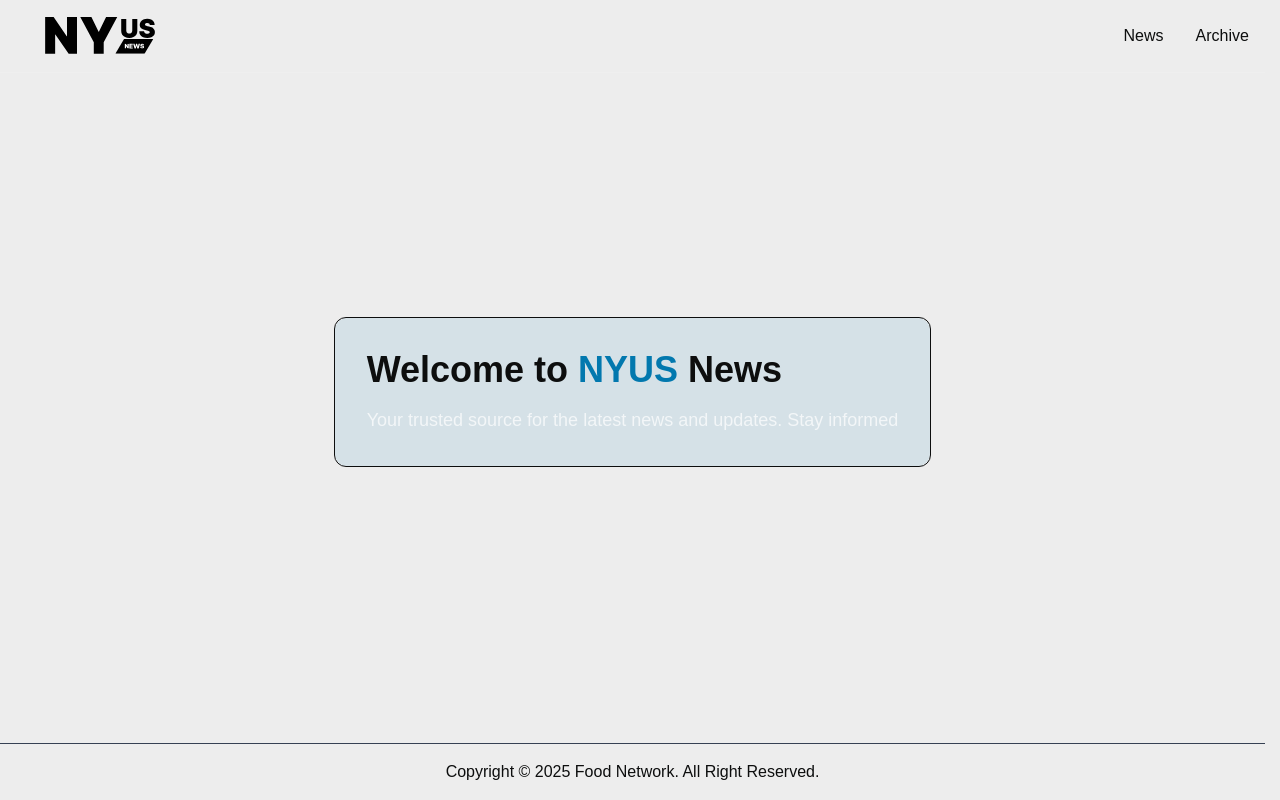
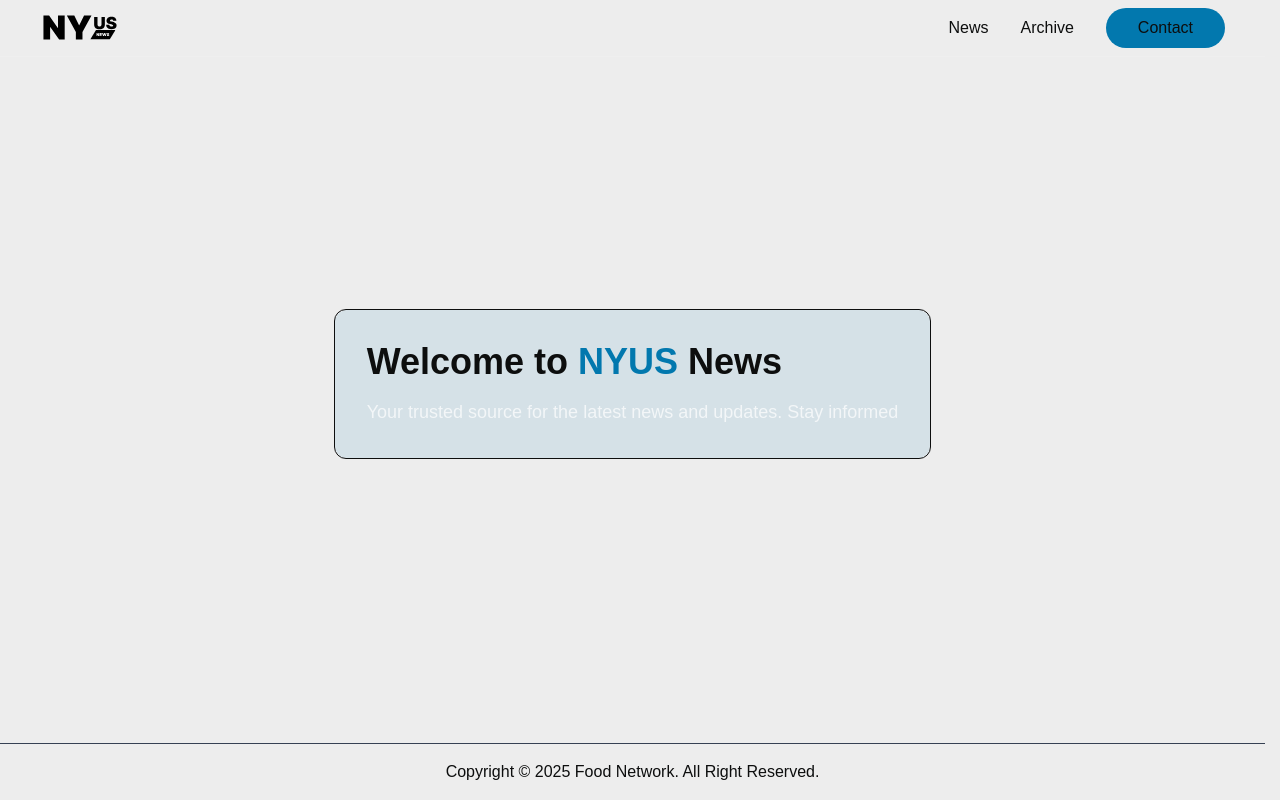
Before and after one commit to sundeeseeyou/articles, a Next.js app: page / in a window 1280 px wide. Built offline with nearby package versions, Linux system fonts and the light colour scheme.

Commit message:
feat(fix): fix overlay animation

```diff
--- a/src/app/layout.tsx
+++ b/src/app/layout.tsx
@@ -27,7 +27,7 @@ export default function RootLayout({
   return (
     <html lang="en">
       <body
-        className={`flex flex-col min-h-screen w-full max-w-screen mx-auto overflow-x-hidden ${manrope.variable} ${geistMono.variable} antialiased `}
+        className={`flex flex-col min-h-screen w-full max-w-[1920px] mx-auto overflow-x-hidden ${manrope.variable} ${geistMono.variable} antialiased `}
       >
         <MainHeader />
         <main className="flex flex-col justify-center items-center flex-grow max-w-screen mx-auto lg:px-6 px-5">
--- a/src/app/news/[slug]/@modal/(.)image/OverlayDiv.tsx
+++ b/src/app/news/[slug]/@modal/(.)image/OverlayDiv.tsx
@@ -2,6 +2,7 @@
 
 import { useRouter } from "next/navigation";
 import { MdOutlineClose } from "react-icons/md";
+import { useState, useEffect } from "react";
 
 export default function OverlayDiv({
   image,
@@ -11,6 +12,12 @@ export default function OverlayDiv({
   title: string;
 }) {
   const router = useRouter();
+  const [show, setShow] = useState(false);
+
+  useEffect(() => {
+    // Trigger animation after mount
+    setTimeout(() => setShow(true), 10);
+  }, []);
 
   const handleOverlayClick = () => {
     try {
@@ -27,7 +34,9 @@ export default function OverlayDiv({
     >
       {/* Bagian konten modal */}
       <div
-        className="relative cursor-default"
+        className={`relative cursor-default transform transition-all duration-500 ease-out ${
+          show ? "scale-100" : "scale-75"
+        }`}
         onClick={(e) => e.stopPropagation()} // ini mencegah klik pada gambar ikut nutup
       >
         <img
--- a/src/app/news/[slug]/image/page.tsx
+++ b/src/app/news/[slug]/image/page.tsx
@@ -14,7 +14,7 @@ export default async function imageFullScreen({
   if (!newsItem) notFound();
 
   return (
-    <div className="max-w-[50rem] flex flex-col justify-center items-start gap-4">
+    <div className="flex flex-col aspect-video justify-start w-full overflow-hidden rounded-xl">
       <img
         src={`/images/news/${newsItem.image}`}
         alt={newsItem.title ?? "News Image"}
--- a/src/components/homepage/MainHeader.tsx
+++ b/src/components/homepage/MainHeader.tsx
@@ -4,7 +4,7 @@ import NavLink from "@/components/homepage/NavLink";
 
 export default function MainHeader() {
   return (
-    <header className="min-w-[1440px] px-2 py-4 border-b border-white/10 mb-8">
+    <header className="w-full px-2 py-2 border-b border-white/10 mb-8">
       <nav className="flex flex-row px-4 lg:px-8 justify-between items-center mx-auto ">
         <div>
           <Link href={"/"}>
@@ -12,7 +12,7 @@ export default function MainHeader() {
               className="dark:invert"
               src="/nyus-logo.svg"
               alt="Nyus News Logo"
-              width={120}
+              width={80}
               height={38}
               priority
             />
```
